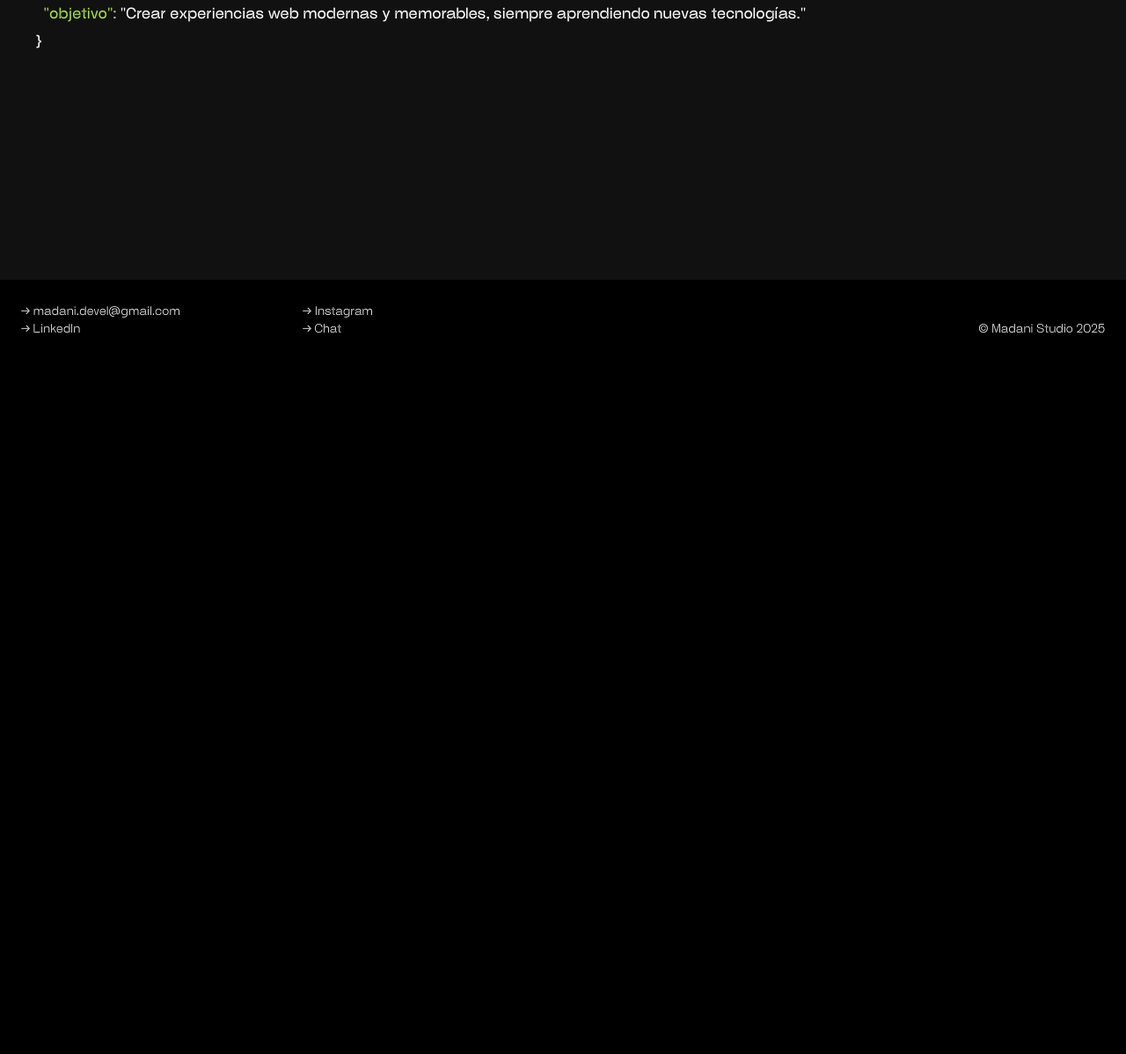
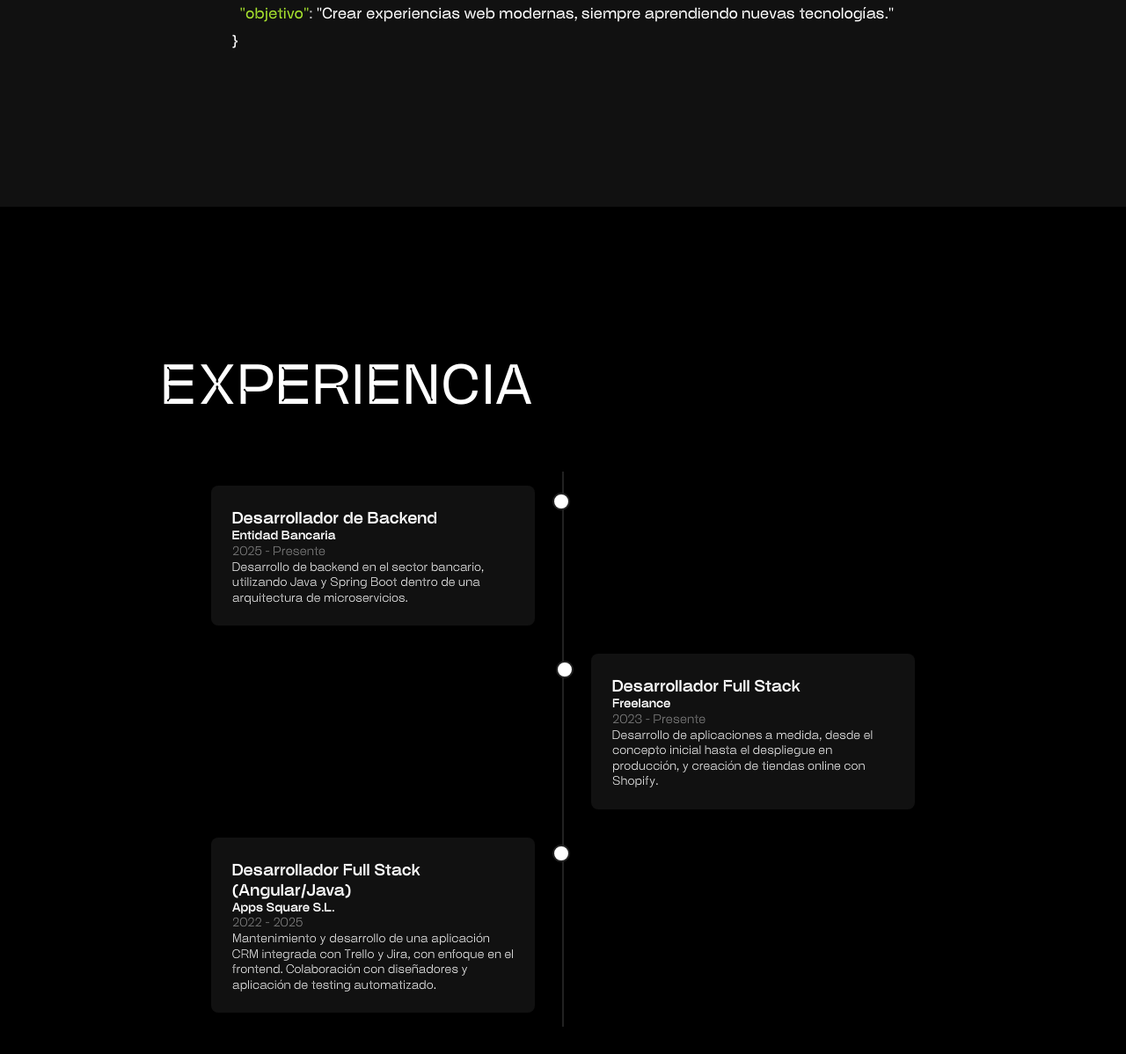
Before and after one commit to memm25ua/madani, an Astro site: page / in a window 1280 px wide. Shown: the part 2882-4080 px from the top of the page at 88% size. Before the commit the page ends 3287 px from the top, so only its background shows below. Built offline with nearby package versions, Linux system fonts and the light colour scheme; Astro itself is replaced by a stand-in of ours.

Commit message:
Add Experience component and update Info styling and content
- Add Experience.astro with timeline of work experience
- Include Experience in main index page layout
- Update Info.astro with full name and concise objective
- Adjust JSON style layout by removing fixed heights and widths

```diff
--- /dev/null
+++ b/src/components/Experience.astro
@@ -0,0 +1,165 @@
+---
+// import cv from "../../cv.json";
+// const { work } = cv;
+---
+
+<section id="experience">
+    <div class="section-title">
+        <h2>Experiencia</h2>
+    </div>
+    <div class="timeline">
+        <div class="timeline-item">
+            <div class="timeline-content">
+                <h3>Desarrollador de Backend</h3>
+                <p class="company">Entidad Bancaria</p>
+                <p class="date">2025 - Presente</p>
+                <p>
+                    Desarrollo de backend en el sector bancario, utilizando Java y
+                    Spring Boot dentro de una arquitectura de microservicios.
+                </p>
+            </div>
+        </div>
+        <div class="timeline-item">
+            <div class="timeline-content">
+                <h3>Desarrollador Full Stack</h3>
+                <p class="company">Freelance</p>
+                <p class="date">2023 - Presente</p>
+                <p>
+                    Desarrollo de aplicaciones a medida, desde el concepto inicial
+                    hasta el despliegue en producción, y creación de tiendas
+                    online con Shopify.
+                </p>
+            </div>
+        </div>
+        <div class="timeline-item">
+            <div class="timeline-content">
+                <h3>Desarrollador Full Stack (Angular/Java)</h3>
+                <p class="company">Apps Square S.L.</p>
+                <p class="date">2022 - 2025</p>
+                <p>
+                    Mantenimiento y desarrollo de una aplicación CRM integrada con
+                    Trello y Jira, con enfoque en el frontend. Colaboración con
+                    diseñadores y aplicación de testing automatizado.
+                </p>
+            </div>
+        </div>
+    </div>
+</section>
+
+<style>
+    #experience {
+        padding: 10em 2em;
+        background-color: #000;
+        color: #fff;
+    }
+
+    .section-title {
+        width: 75%;
+        margin: 0 auto 4em auto;
+        text-align: left;
+    }
+
+    .section-title h2 {
+        font-size: clamp(2rem, 5vw, 4rem);
+        text-transform: uppercase;
+        font-weight: 500;
+        margin: 0;
+    }
+
+    .timeline {
+        position: relative;
+        max-width: 800px;
+        margin: 0 auto;
+    }
+
+    .timeline::after {
+        content: "";
+        position: absolute;
+        width: 2px;
+        background-color: #222;
+        top: 0;
+        bottom: 0;
+        left: 50%;
+        margin-left: -1px;
+    }
+
+    .timeline-item {
+        padding: 1em 2em;
+        position: relative;
+        width: 50%;
+    }
+
+    .timeline-item:nth-child(odd) {
+        left: 0;
+        padding-left: 0;
+    }
+
+    .timeline-item:nth-child(even) {
+        left: 50%;
+        padding-right: 0;
+    }
+
+    .timeline-item::after {
+        content: "";
+        position: absolute;
+        width: 16px;
+        height: 16px;
+        right: -8px;
+        background-color: #fff;
+        border: 2px solid #222;
+        top: 1.5em;
+        border-radius: 50%;
+        z-index: 1;
+    }
+
+    .timeline-item:nth-child(even)::after {
+        left: -8px;
+    }
+
+    .timeline-content {
+        padding: 1.5em;
+        background-color: #111;
+        border-radius: 0.5em;
+    }
+
+    .timeline-content h3 {
+        margin-top: 0;
+    }
+
+    .company {
+        font-weight: bold;
+    }
+
+    .date {
+        font-size: 0.9em;
+        color: #888;
+    }
+
+    ul {
+        padding-left: 1.2em;
+    }
+
+    @media (max-width: 768px) {
+        .timeline::after {
+            left: 20px;
+        }
+
+        .timeline-item {
+            width: 100%;
+            padding-left: 50px;
+            padding-right: 10px;
+        }
+
+        .timeline-item:nth-child(odd) {
+            left: 0;
+        }
+
+        .timeline-item:nth-child(even) {
+            left: 0;
+        }
+
+        .timeline-item::after {
+            left: 12px;
+        }
+    }
+</style>
--- a/src/components/Info.astro
+++ b/src/components/Info.astro
@@ -9,14 +9,14 @@ const summary =
         class="json-style"><code>
 <span class="json-comment">// SOBRE MÍ</span>
 <span class="json-brace">&#123;</span>
-  <span class="json-key">"nombre"</span>: <span class="json-value">"Marani"</span>,
+  <span class="json-key">"nombre"</span>: <span class="json-value">"Madani El Mrabet Martinez"</span>,
   <span class="json-key">"lugar"</span>: <span class="json-value">"Elche, España"</span>,
   <span class="json-key">"perfil"</span>: <span class="json-value">"Full Stack Developer"</span>,
   <span class="json-key">"resumen"</span>: <span class="json-value">"Desarrollador apasionado por la tecnología con alma de frontend."</span>,
   <span class="json-key">"intereses"</span>: <span class="json-bracket">[</span><span class="json-value">"Frontend"</span>, <span class="json-value">"Backend"</span>, <span class="json-value">"Mobile"</span>, <span class="json-value">"Animaciones"</span>, <span class="json-value">"UX/UI"</span><span class="json-bracket">]</span>,
   <span class="json-key">"educacion"</span>: <span class="json-value">"Ingeniería Informática, Universidad de Alicante"</span>,
   <span class="json-key">"stack"</span>: <span class="json-bracket">[</span><span class="json-value">"React"</span>, <span class="json-value">"Astro"</span>, <span class="json-value">"GSAP"</span>, <span class="json-value">"Spring Boot"</span>, <span class="json-value">"Shopify"</span>, <span class="json-value">"Lenis"</span><span class="json-bracket">]</span>,
-  <span class="json-key">"objetivo"</span>: <span class="json-value">"Crear experiencias web modernas y memorables, siempre aprendiendo nuevas tecnologías."</span>
+  <span class="json-key">"objetivo"</span>: <span class="json-value">"Crear experiencias web modernas, siempre aprendiendo nuevas tecnologías."</span>
 <span class="json-brace">&#125;</span>
 </code></pre>
 </section>
@@ -29,7 +29,6 @@ const summary =
         display: flex;
         justify-content: center;
         align-items: center;
-        min-height: 100vh;
     }
 
     .json-style {
@@ -42,9 +41,7 @@ const summary =
         line-height: 1.7;
         box-shadow: none;
         margin: 0;
-        width: 100vw;
         max-width: 100vw;
-        min-height: 60vh;
         box-sizing: border-box;
         white-space: pre-wrap;
         word-break: break-word;
--- a/src/pages/index.astro
+++ b/src/pages/index.astro
@@ -3,12 +3,14 @@ import Layout from "../layouts/Layout.astro";
 import Projects from "../components/Projects.astro";
 import Info from "../components/Info.astro";
 import Hero from "../components/Hero.astro";
+import Experience from "../components/Experience.astro";
 ---
 
 <Layout>
     <Hero />
     <Projects />
     <Info />
+    <Experience />
 </Layout>
 
 <style>
```
